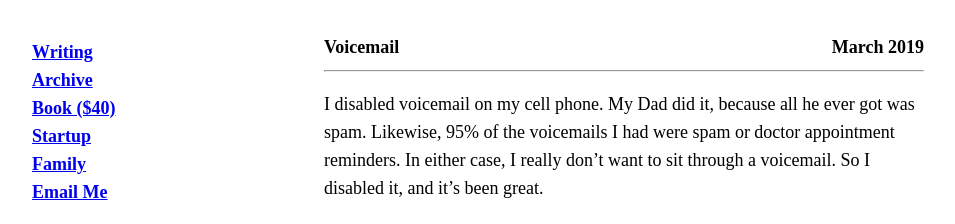
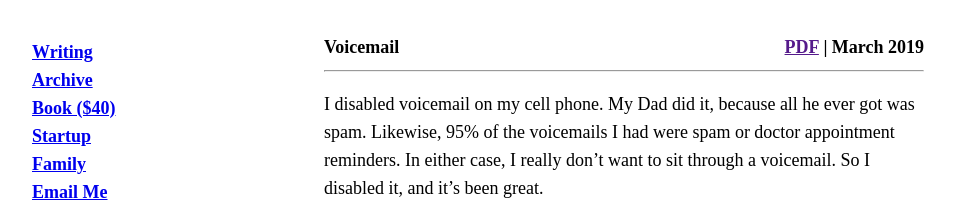
Before and after one commit to rogerkirkness/writing, a Jekyll site: the page built from _posts/2019-03-27-voicemail.md, in a window 1280 px wide. Shown: the top 224 px of the page, without its empty margins (16-971 px from the left). Built offline with Jekyll 4.4.1, drawn with Linux system fonts in a browser that asks for light colours.

Commit message:
Update post.html

```diff
--- a/_layouts/post.html
+++ b/_layouts/post.html
@@ -3,7 +3,7 @@ layout: default
 ---
 <div class="container">
     <b>{{ page.title }}</b>
-    <b class="right">{{ page.date | date: "%B %Y"}}</b>
+    <b class="right"><a href="{{ page.pdf_url }}">PDF</a> | {{ page.date | date: "%B %Y"}}</b>
     <hr>
     {{ content }}
     <hr>
```
